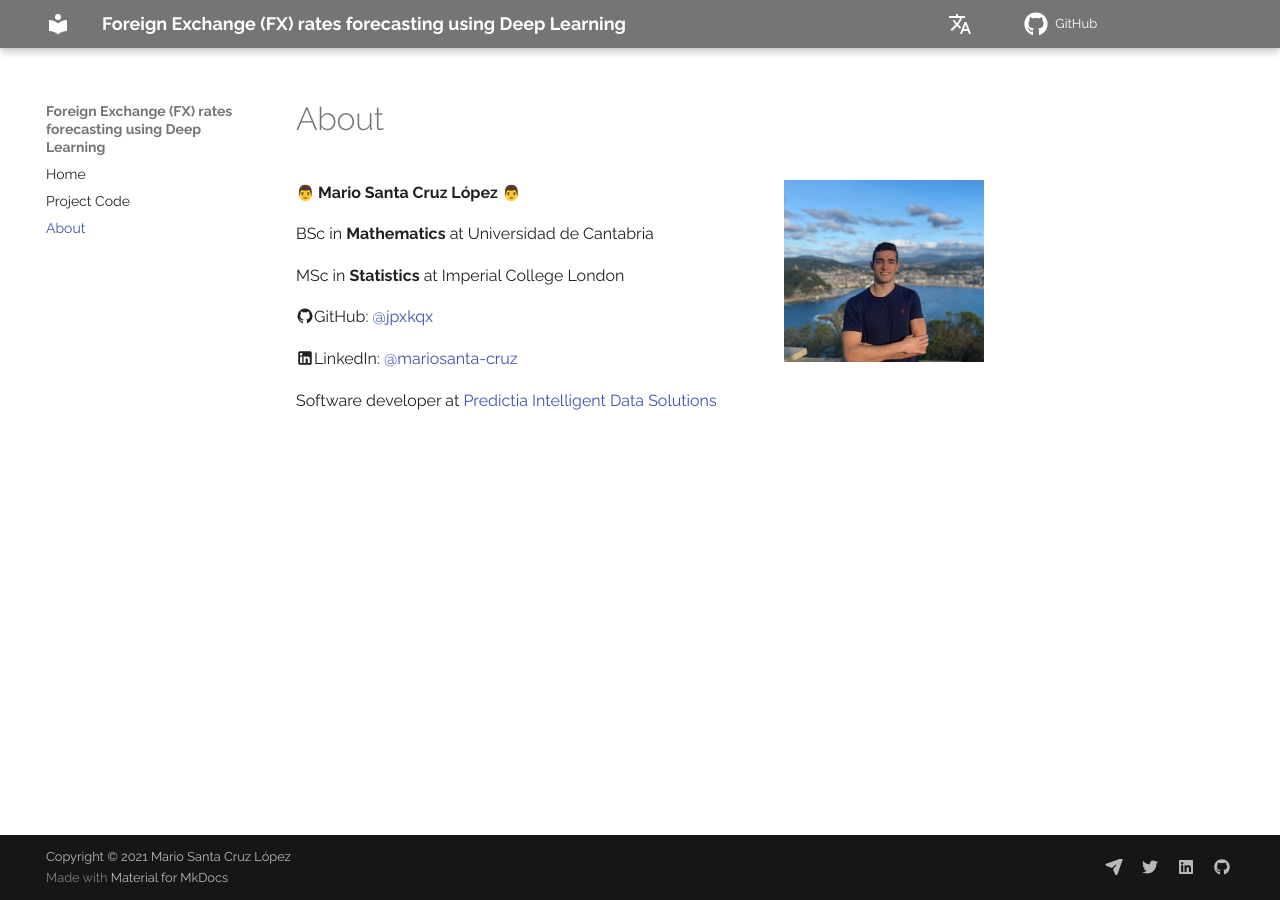
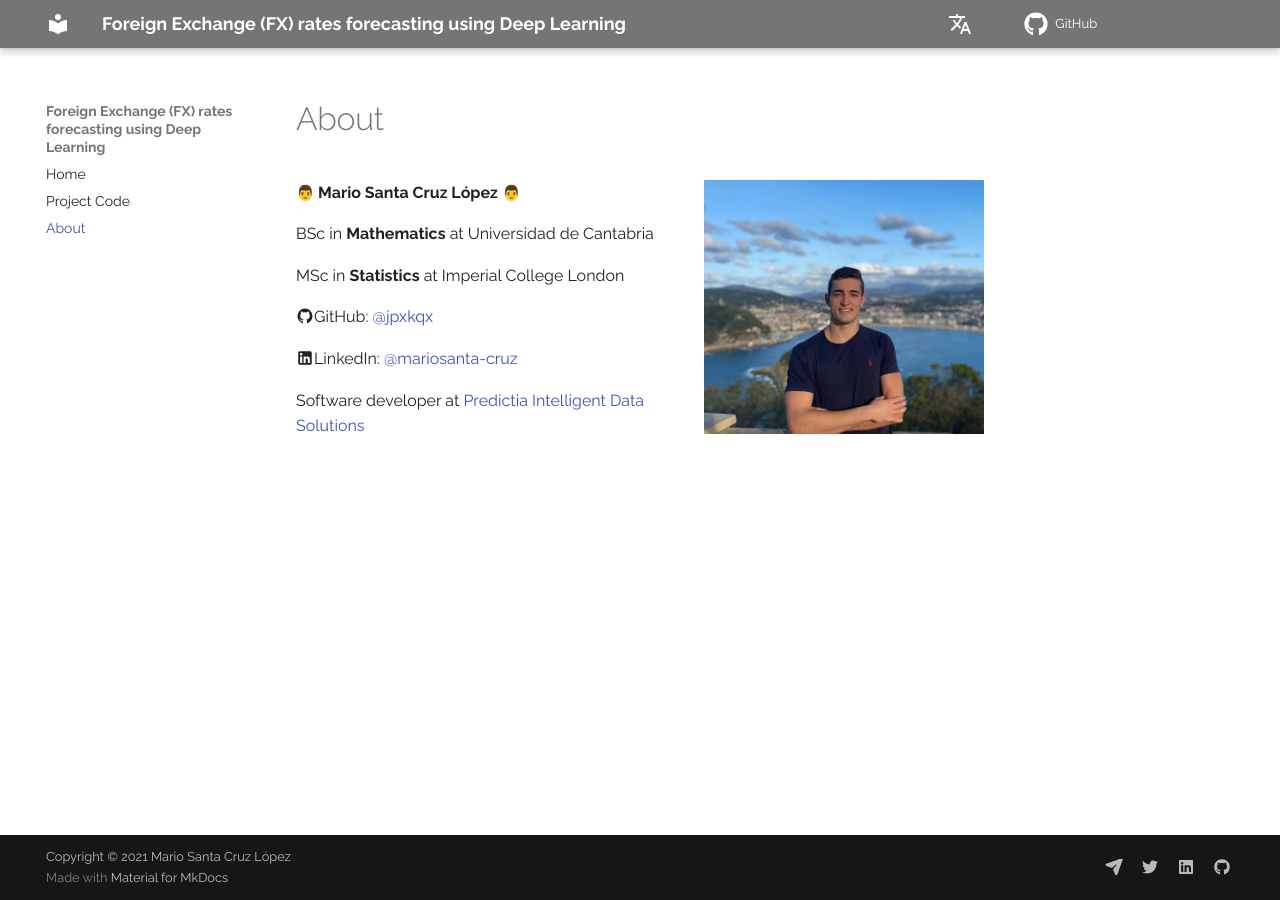
Before and after one commit to JPXKQX/dl-fx-forecasting, an MkDocs documentation site: the page built from docs/about.md, in a window 1280 px wide. Built offline with MkDocs 1.6.1 and Material for MkDocs 9.7.7, drawn with Linux system fonts in a browser that asks for light colours; emoji names are drawn with the system emoji font; comment, search, counter and statistics services are not loaded.

Commit message:
Update about.md

```diff
--- a/docs/about.md
+++ b/docs/about.md
@@ -1,4 +1,4 @@
-<img src="https://github.com/JPXKQX/dl-fx-forecasting/blob/main/reports/figures/mario.png?raw=true" align="right" width=200px>
+<img src="https://github.com/JPXKQX/dl-fx-forecasting/blob/main/reports/figures/mario.png?raw=true" align="right" width=280px>
 
 :man: **Mario Santa Cruz López** :man:
 
```
